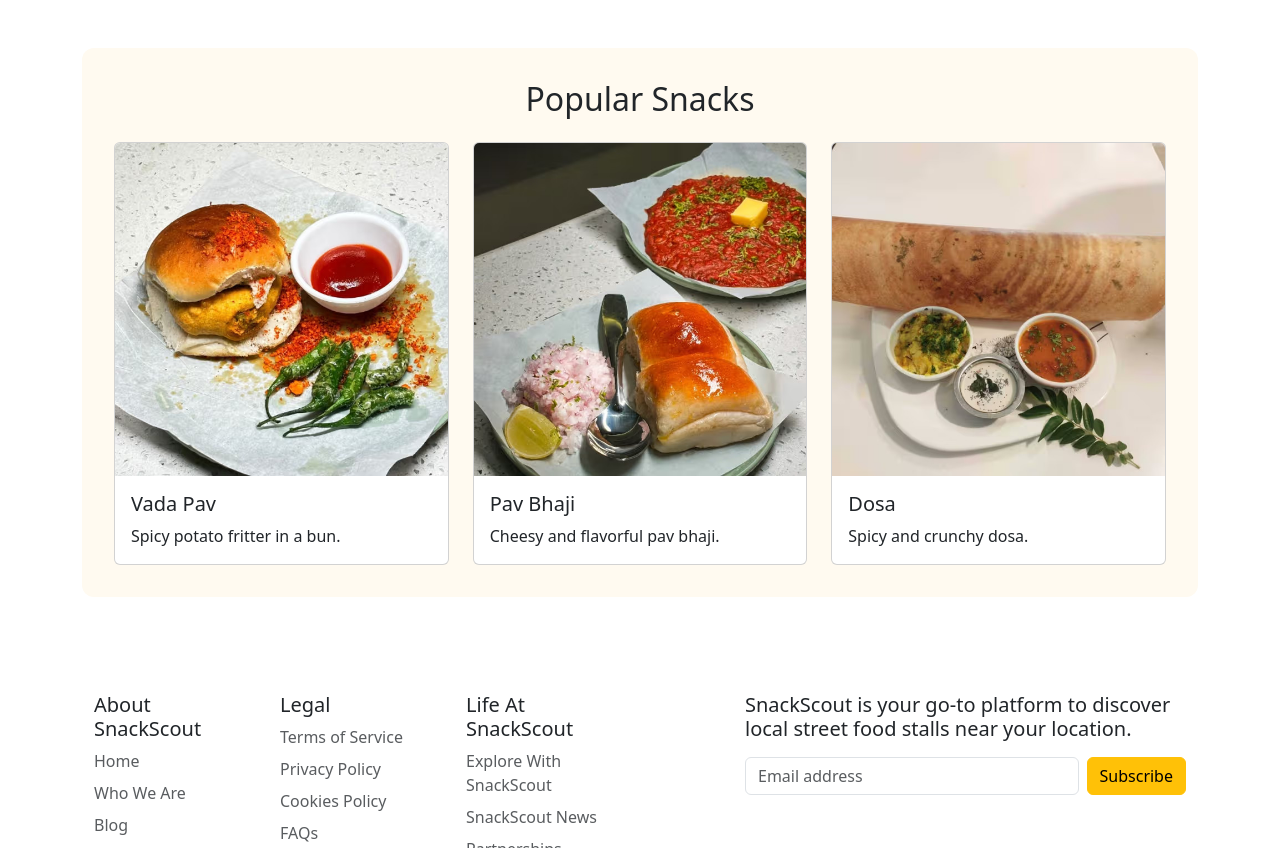
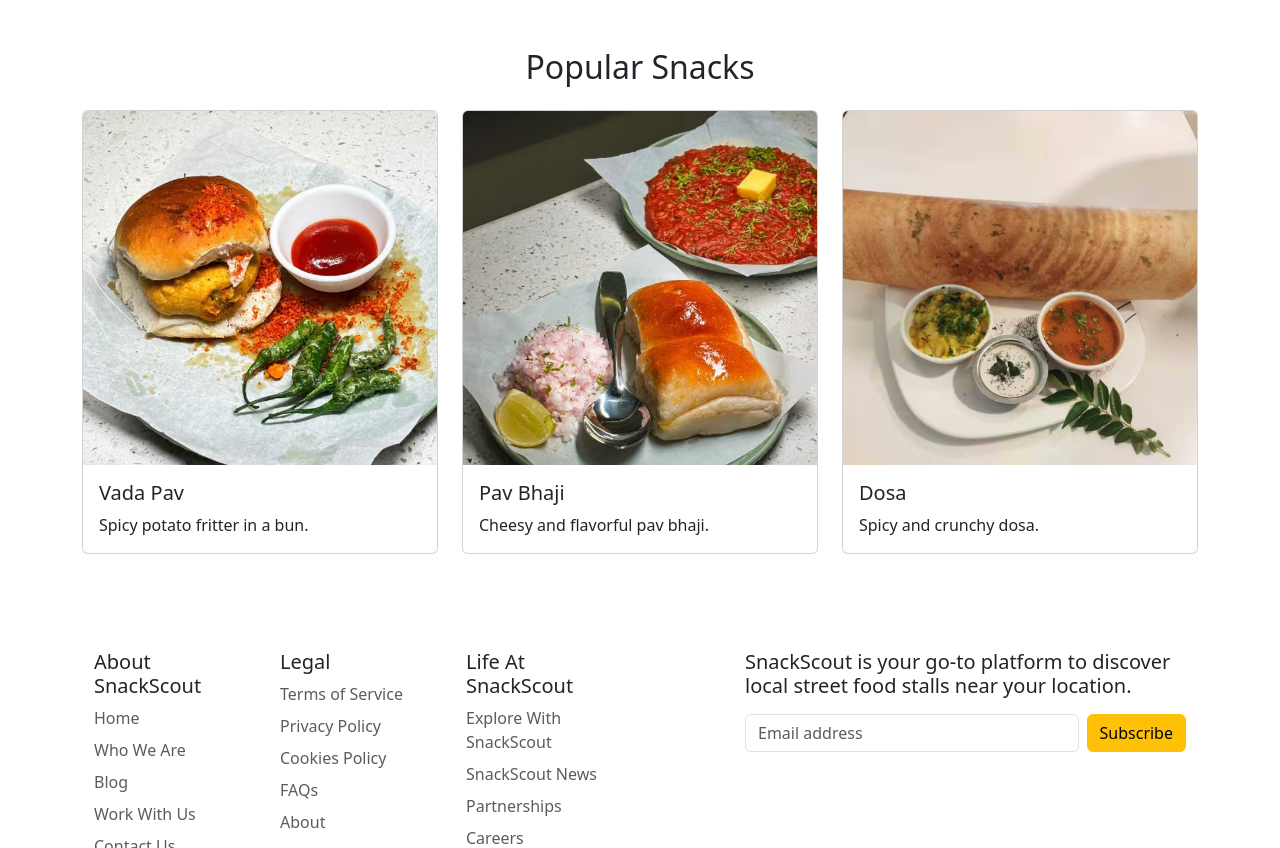
Before and after one commit to Shravankadam02/SnackScout, a plain HTML site: page index.html in a window 1280 px wide. Shown: the part 872-1720 px from the top of the page. Drawn offline with nearby package versions, Linux system fonts and the light colour scheme.

Commit message:
Update style.css
changed the background of first page

```diff
--- a/style.css
+++ b/style.css
@@ -1,3 +1,8 @@
+*{
+  margin: 0;
+  padding: 0;
+  box-sizing: border-box;
+}
 .hero {
   position: relative;
   height: 100vh;
@@ -33,18 +38,16 @@ h1 {
 /* Apply background to whole site */
 body {
   background-color: #fffaf0;  /* soft cream */
+  color: #333;
   font-family: "Baloo Bhai 2", cursive;
-  color: #333;
   margin: 0;
   padding: 0;
 }
 
+
 /* Popular snacks card section */
-.snack-section {
-  background-color: #fffaf0; /* soft peach */
-  padding: 2rem;
-  border-radius: 12px;
-}
+
+
 
 /* Explore Button font + style */
 .explore-btn {
```
